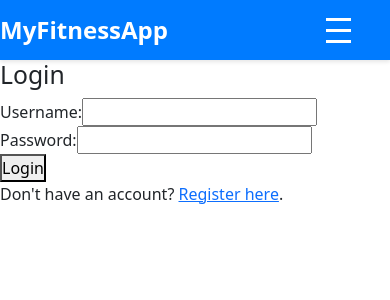
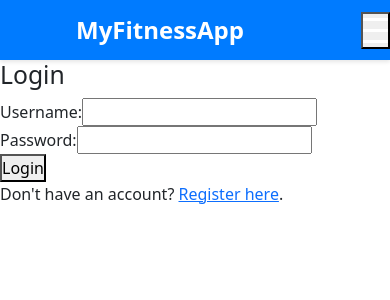
Before and after one commit to triceras/WorkoutApp, a React (Create React App) app in the folder frontend/: page /login in a window 390 px wide. Shown: the top 300 px of the page. Built offline with nearby package versions, Linux system fonts and the light colour scheme.

Commit message:
Adjustments to the Navbar

```diff
--- a/frontend/src/App.js
+++ b/frontend/src/App.js
@@ -7,13 +7,14 @@ import LoginPage from './pages/LoginPage';
 import Dashboard from './pages/Dashboard';
 import PrivateRoute from './components/PrivateRoute';
 import WorkoutPlan from './components/WorkoutPlan';
-import axiosInstance from './api/axiosInstance'; // Ensure this path is correct
+import axiosInstance from './api/axiosInstance';
 import Navbar from './components/Navbar'; // Import Navbar
 
 function App() {
   // Define the Logout component inside App.js
   const Logout = () => {
     const navigate = useNavigate();
+    const [error, setError] = React.useState(null); // State to handle errors
 
     useEffect(() => {
       const performLogout = async () => {
@@ -22,7 +23,7 @@ function App() {
           await axiosInstance.post('logout/');
         } catch (error) {
           console.error('Error during logout:', error);
-          // Optionally, handle specific error messages or display to the user
+          setError('Failed to logout. Please try again.');
         } finally {
           // Remove the auth token from local storage
           localStorage.removeItem('authToken');
@@ -34,12 +35,16 @@ function App() {
       performLogout();
     }, [navigate]);
 
-    return <div>Logging out...</div>;
+    return (
+      <div>
+        {error ? <p style={{ color: 'red' }}>{error}</p> : <p>Logging out...</p>}
+      </div>
+    );
   };
 
   return (
     <Router>
-      <Navbar /> {/* Include Navbar at the top */}
+      <Navbar /> {/* Include Navbar once at the top */}
       <Routes>
         <Route
           path="/"
--- a/frontend/src/components/Navbar.css
+++ b/frontend/src/components/Navbar.css
@@ -16,17 +16,17 @@
     height: 60px;
     display: flex;
     align-items: center;
-    justify-content: center;
+    /* Removed justify-content: center; */
     box-shadow: 0 2px 4px rgba(0, 0, 0, 0.1);
     z-index: 1000;
   }
 
   .navbar-container {
-    width: 90%;
+    width: 100%; /* Changed from 90% to 100% for full width */
     max-width: 1200px;
     display: flex;
-    justify-content: space-between;
     align-items: center;
+    justify-content: space-between; /* Ensures logo on left and menu on right */
   }
 
   .navbar-logo a {
@@ -34,12 +34,14 @@
     font-size: 1.5rem;
     font-weight: bold;
     text-decoration: none;
+    margin-left: 76px; /* Approximately 2 cm (adjust as needed) */
   }
 
   .navbar-menu {
     list-style: none;
     display: flex;
     align-items: center;
+    margin-right: 40px; /* Increased spacing from the right border */
   }
 
   .navbar-item {
@@ -89,6 +91,7 @@
       max-height: 0;
       overflow: hidden;
       transition: max-height 0.3s ease-in-out;
+      margin-right: 40px;
     }
 
     .navbar-menu.active {
--- a/frontend/src/components/Navbar.jsx
+++ b/frontend/src/components/Navbar.jsx
@@ -1,36 +1,43 @@
 // src/components/Navbar.jsx
 
 import React, { useState } from 'react';
-import { NavLink } from 'react-router-dom'; // Ensure react-router-dom is installed
-import './Navbar.css'; // Import the CSS file for styling
+import { NavLink } from 'react-router-dom';
+import './Navbar.css'; // Ensure this path is correct
 
 function Navbar() {
-  const [isOpen, setIsOpen] = useState(false);
+  const [isOpen, setIsOpen] = useState(false); // State to manage mobile menu
 
   const toggleMenu = () => {
     setIsOpen(!isOpen);
   };
 
+  const getActiveClass = ({ isActive }) => (isActive ? 'navbar-link active-link' : 'navbar-link');
+
   return (
-    <nav className="navbar">
+    <nav className="navbar" aria-label="Main Navigation">
       <div className="navbar-container">
         <div className="navbar-logo">
-          <NavLink to="/">MyFitnessApp</NavLink>
+          <NavLink to="/" aria-label="MyFitnessApp Home">MyFitnessApp</NavLink>
         </div>
-        <div className="navbar-hamburger" onClick={toggleMenu}>
+        <button
+          className="navbar-hamburger"
+          onClick={toggleMenu}
+          aria-label="Toggle navigation menu"
+          aria-expanded={isOpen}
+        >
           <div className="bar"></div>
           <div className="bar"></div>
           <div className="bar"></div>
-        </div>
+        </button>
         <ul className={`navbar-menu ${isOpen ? 'active' : ''}`}>
           <li className="navbar-item">
-            <NavLink to="/dashboard" className="navbar-link" activeClassName="active-link">Dashboard</NavLink>
+            <NavLink to="/dashboard" className={getActiveClass} onClick={() => setIsOpen(false)}>Dashboard</NavLink>
           </li>
           <li className="navbar-item">
-            <NavLink to="/profile" className="navbar-link" activeClassName="active-link">Profile</NavLink>
+            <NavLink to="/profile" className={getActiveClass} onClick={() => setIsOpen(false)}>Profile</NavLink>
           </li>
           <li className="navbar-item">
-          <NavLink to="/logout" className="navbar-link">Logout</NavLink>
+            <NavLink to="/logout" className={getActiveClass} onClick={() => setIsOpen(false)}>Logout</NavLink>
           </li>
         </ul>
       </div>
```
